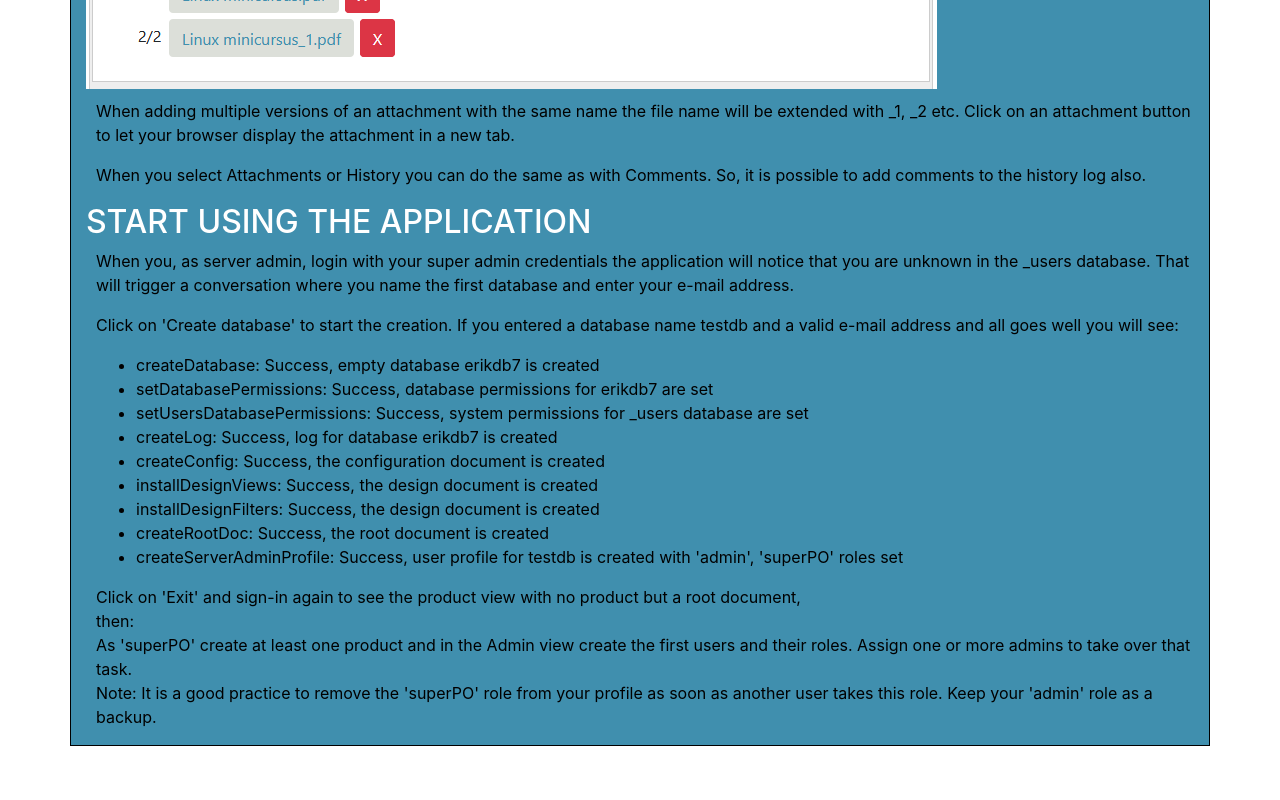
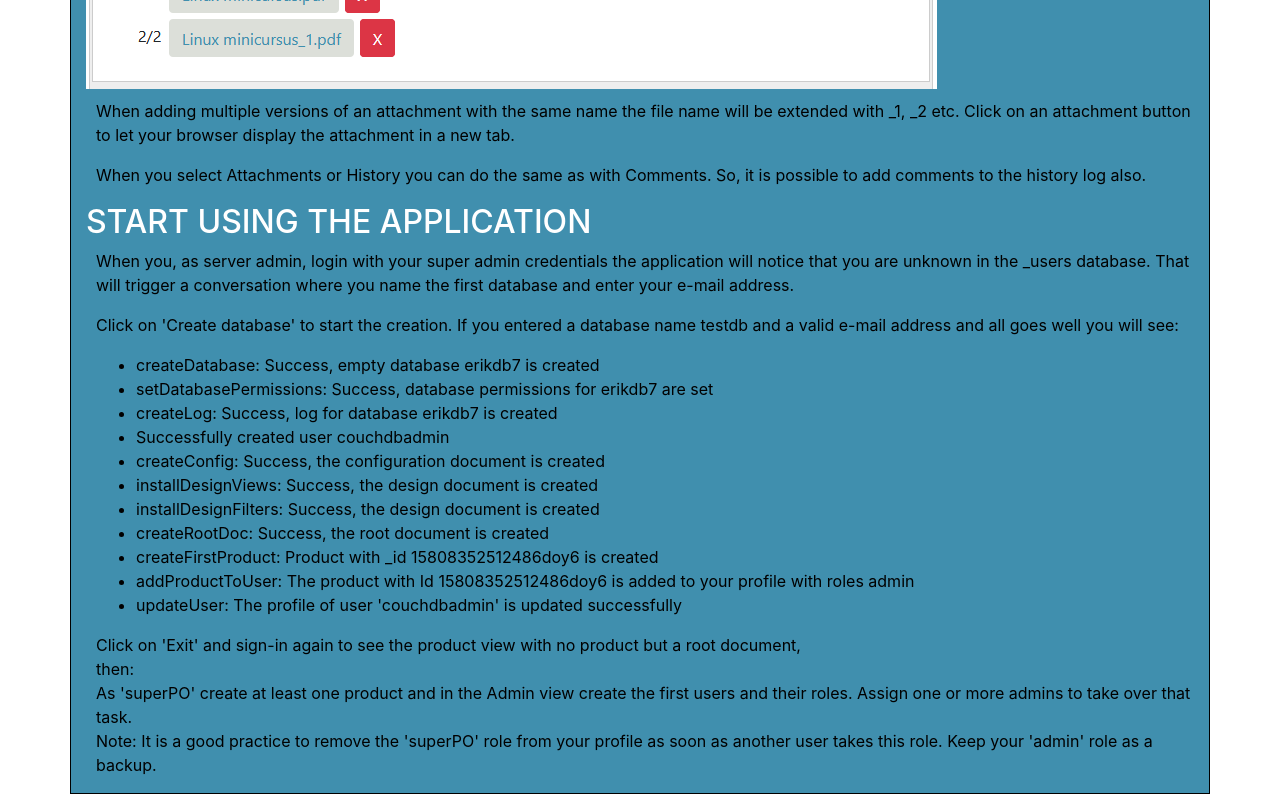
Before and after one commit to ErikVerheul/OneBacklog, a Vue app: page /userguide in a window 1280 px wide. Shown: the part 9372-10172 px from the top of the page. Before the commit the page ends 10124 px from the top, so only its background shows below. Built offline with nearby package versions, Linux system fonts and the light colour scheme.

Commit message:
User manual update

```diff
--- a/src/components/userguide/userguide.vue
+++ b/src/components/userguide/userguide.vue
@@ -163,13 +163,15 @@
 				<ul>
 					<li>createDatabase: Success, empty database erikdb7 is created</li>
 					<li>setDatabasePermissions: Success, database permissions for erikdb7 are set</li>
-					<li>setUsersDatabasePermissions: Success, system permissions for _users database are set</li>
 					<li>createLog: Success, log for database erikdb7 is created</li>
+					<li>Successfully created user couchdbadmin</li>
 					<li>createConfig: Success, the configuration document is created</li>
 					<li>installDesignViews: Success, the design document is created</li>
 					<li>installDesignFilters: Success, the design document is created</li>
 					<li>createRootDoc: Success, the root document is created</li>
-					<li>createServerAdminProfile: Success, user profile for testdb is created with 'admin', 'superPO' roles set</li>
+					<li>createFirstProduct: Product with _id 15808352512486doy6 is created</li>
+					<li>addProductToUser: The product with Id 15808352512486doy6 is added to your profile with roles admin</li>
+					<li>updateUser: The profile of user 'couchdbadmin' is updated successfully</li>
 				</ul>
 				<p>Click on 'Exit' and sign-in again to see the product view with no product but a root document,<br>
 					then:<br>
```
